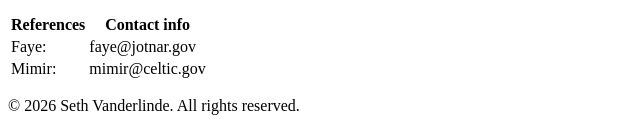
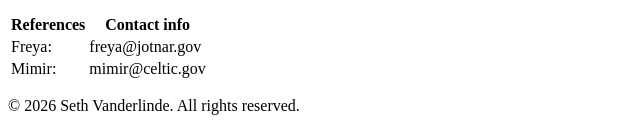
Before and after one commit to SethVanderlinde/softdev, a plain HTML site: page index.html in a window 1280 px wide. Shown: the part 938-1066 px from the top of the page, 0-640 px from the left. Drawn offline with Linux system fonts and the light colour scheme.

Commit message:
change references

```diff
--- a/index.html
+++ b/index.html
@@ -50,8 +50,8 @@
                 <th>Contact info</th>
             </tr>
             <tr>
-                <td>Faye:</td>
-                <td>faye@jotnar.gov</td>
+                <td>Freya:</td>
+                <td>freya@jotnar.gov</td>
             </tr>
             <tr>
                 <td>Mimir:</td>
```
